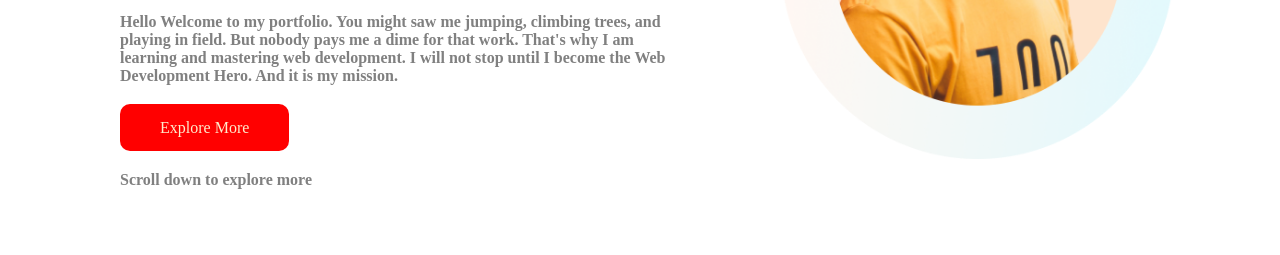
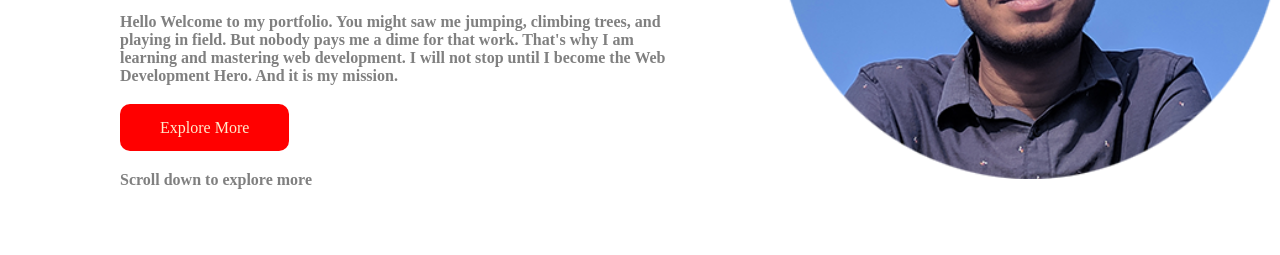
Before and after one commit to farhan-2000/my-portfolio, a plain HTML site: page index.html in a window 1280 px wide. Shown: the part 341-596 px from the top of the page. Drawn offline with Linux system fonts and the light colour scheme.

Commit message:
mama 100% shesh Alhamdulillah

```diff
--- a/index.html
+++ b/index.html
@@ -24,7 +24,7 @@
       <p>Scroll down to explore more</p><br>
     </div>
     <div class="first-pic">
-      <img src="images/person/person-2.png" alt="">
+      <img src="images/person/my.png" alt="">
     </div>
   </section>
   <section class="second-section">
--- a/style.css
+++ b/style.css
@@ -29,6 +29,7 @@ body{
 }
 .first-pic{
   width: 50%;
+  margin-top: 20px;
 }
 .first-pic img{
   margin-left: 100px;
```
Also changed, not shown: images/person/my.png (added), images/person/person-0.png (deleted), images/person/person-1.png (deleted), images/person/person-2.png (deleted), images/person/person-3.png (deleted), images/person/person-4.png (deleted), images/person/person-5.png (deleted), images/pictures/app.png (deleted), 2 other files.
